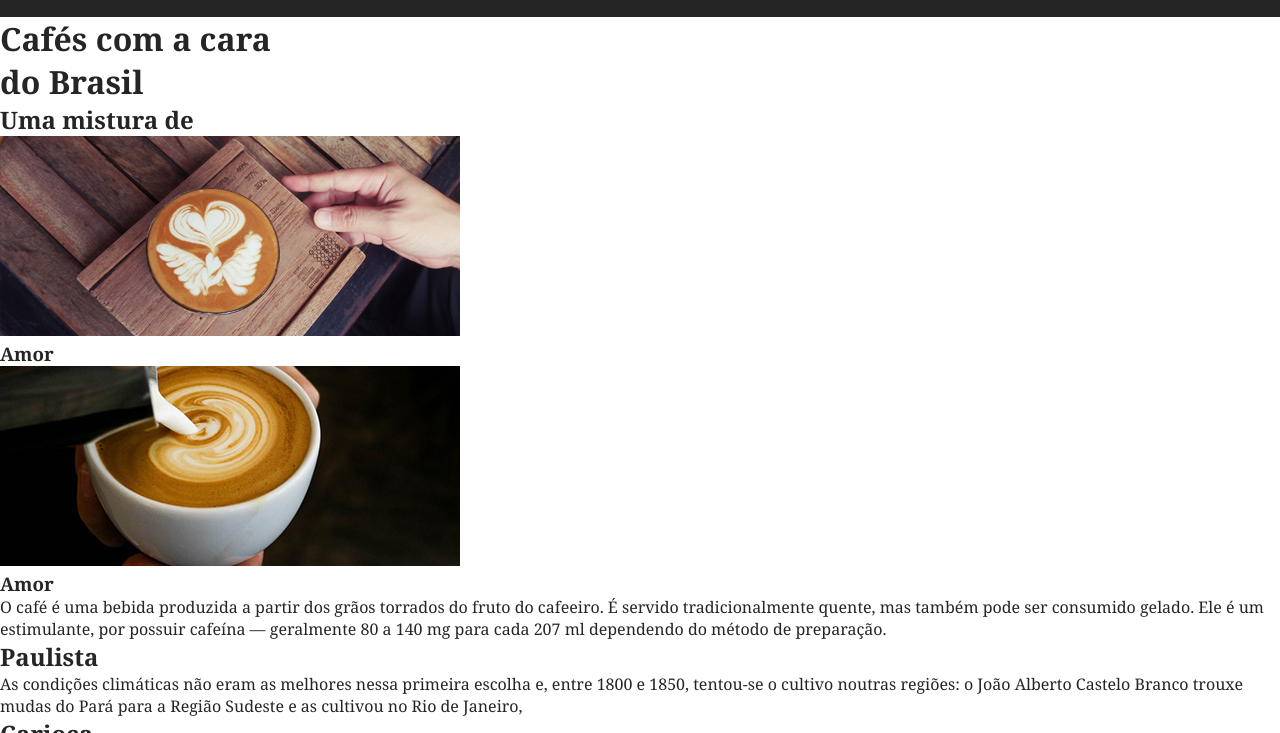
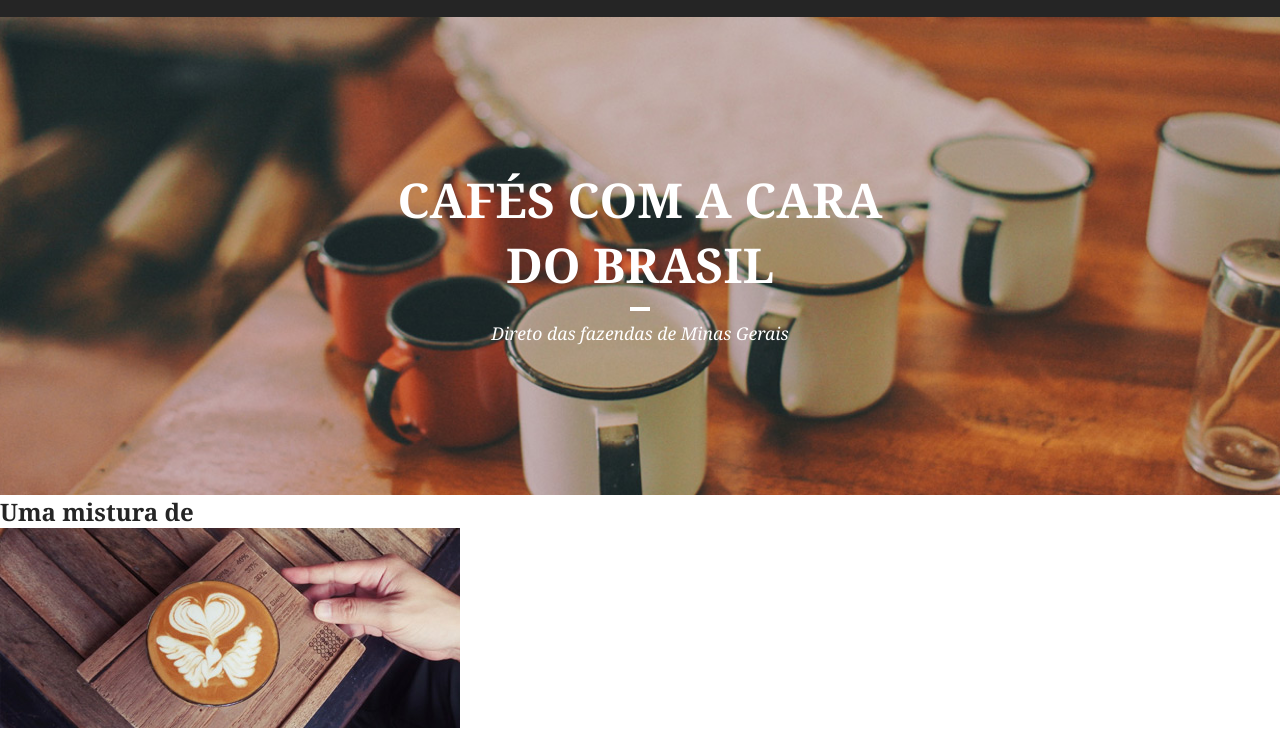
Before and after one commit to fernandoschuab/CursoOrigamid----CSS-avancado-posicionamento, a plain HTML site: page Projeto - Brafé/index.html in a window 1280 px wide. Shown: the part 67-800 px from the top of the page. Drawn offline with Linux system fonts and the light colour scheme.

Commit message:
estilos css para intro

```diff
--- a/Projeto - Brafé/css/style.css
+++ b/Projeto - Brafé/css/style.css
@@ -1,46 +1,79 @@
 /* Reset */
-body, h1,h2, h3, p,ul{
+body,
+h1,
+h2,
+h3,
+p,
+ul {
   padding: 0px;
   margin: 0px;
 }
 
-body{
-  font-family: Georgia, 'Times New Roman', Times, serif;
+body {
+  font-family: Georgia, "Times New Roman", Times, serif;
   color: #252525;
 }
 /* Menu */
-.menu{
+.menu {
   background: #252525;
   padding: 20px 0;
-
 }
-.menu-container{
+.menu-container {
   max-width: 960px;
   margin: 0 auto;
 }
-.menu-container::after, .menu-container::before{
-  content: '';
+.menu-container::after,
+.menu-container::before {
+  content: "";
   display: table;
   clear: both;
 }
-a.menu-logo{
+a.menu-logo {
   display: block;
   float: left;
   margin-left: 10px;
 }
 
-.menu-nav{
-float: right;margin-right: 10px;
+.menu-nav {
+  float: right;
+  margin-right: 10px;
 }
-.menu-nav li{
+.menu-nav li {
   display: inline-block;
 }
 
-  .menu-nav a{
+.menu-nav a {
   display: block;
   padding: 10px;
   text-decoration: none;
   color: #fff;
   font-size: 1.125em;
+}
+/* Intro */
+.intro {
+  background: url(../img/bg-intro.jpg) no-repeat center center;
+  background-size: cover;
+  /* cover - sempre pega 100% */
+  padding: 150px 0;
+  text-align: center;
+  color: #fff;
+}
 
+.intro h1 {
+  text-transform: uppercase;
+  font-size: 3em;
 }
+
+.intro h1::after {
+  content: "";
+  display: block;
+  width: 20px;
+  height: 4px;
+  background: #fff;
+  margin: 10px auto;
+}
+
+.intro p {
+  font-style: italic;
+  font-size: 1.1em;
+}
--- a/Projeto - Brafé/index.html
+++ b/Projeto - Brafé/index.html
@@ -24,8 +24,9 @@
     </div>
     </header>
 
-    <main>
+    <main class="intro">
         <h1>Cafés com a cara <br> do Brasil</h1>
+        <p>Direto das fazendas de Minas Gerais</p>
     </main>
     <section>
         <h2>Uma mistura de</h2>
```
Lines whose indentation alone changed are shown as unchanged.
